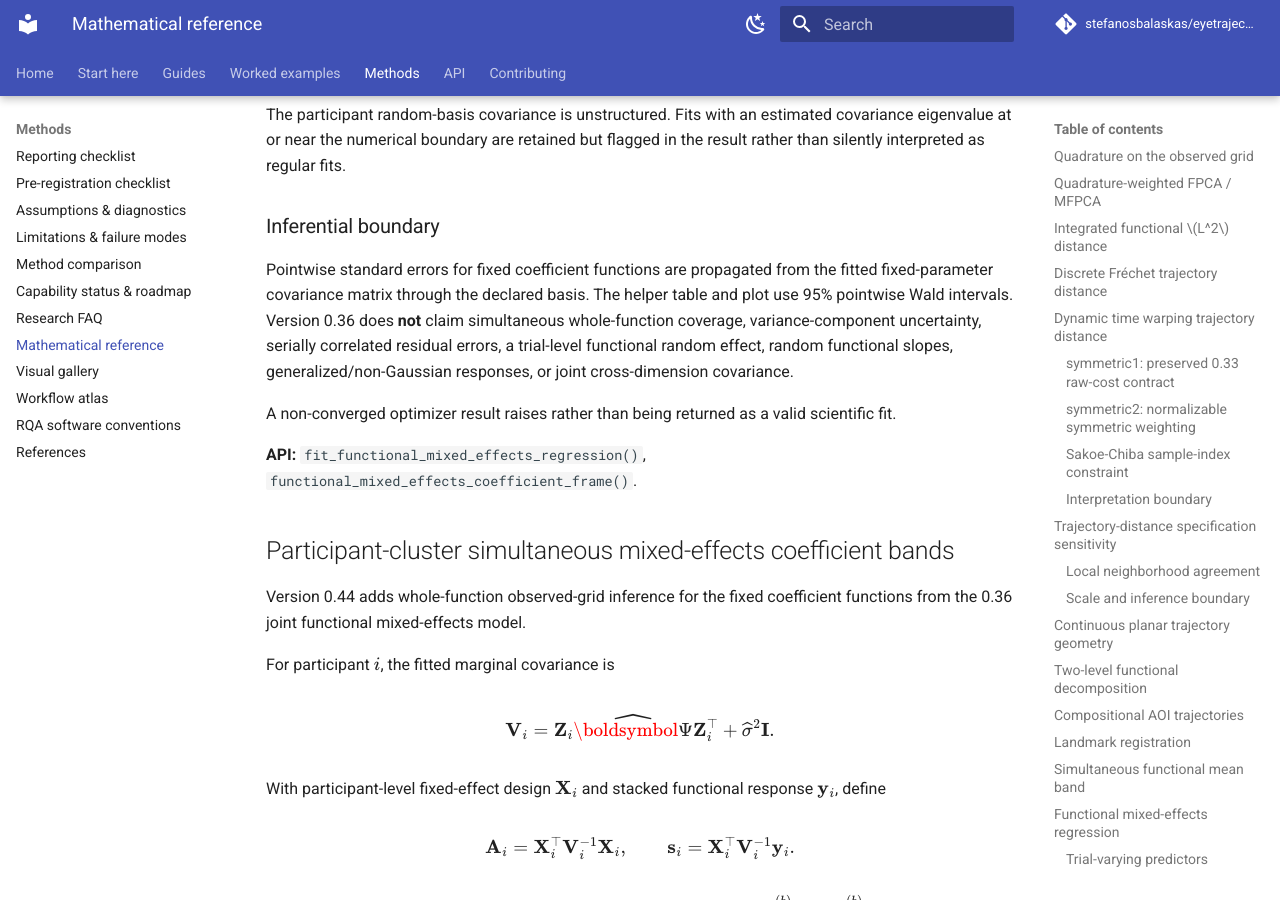
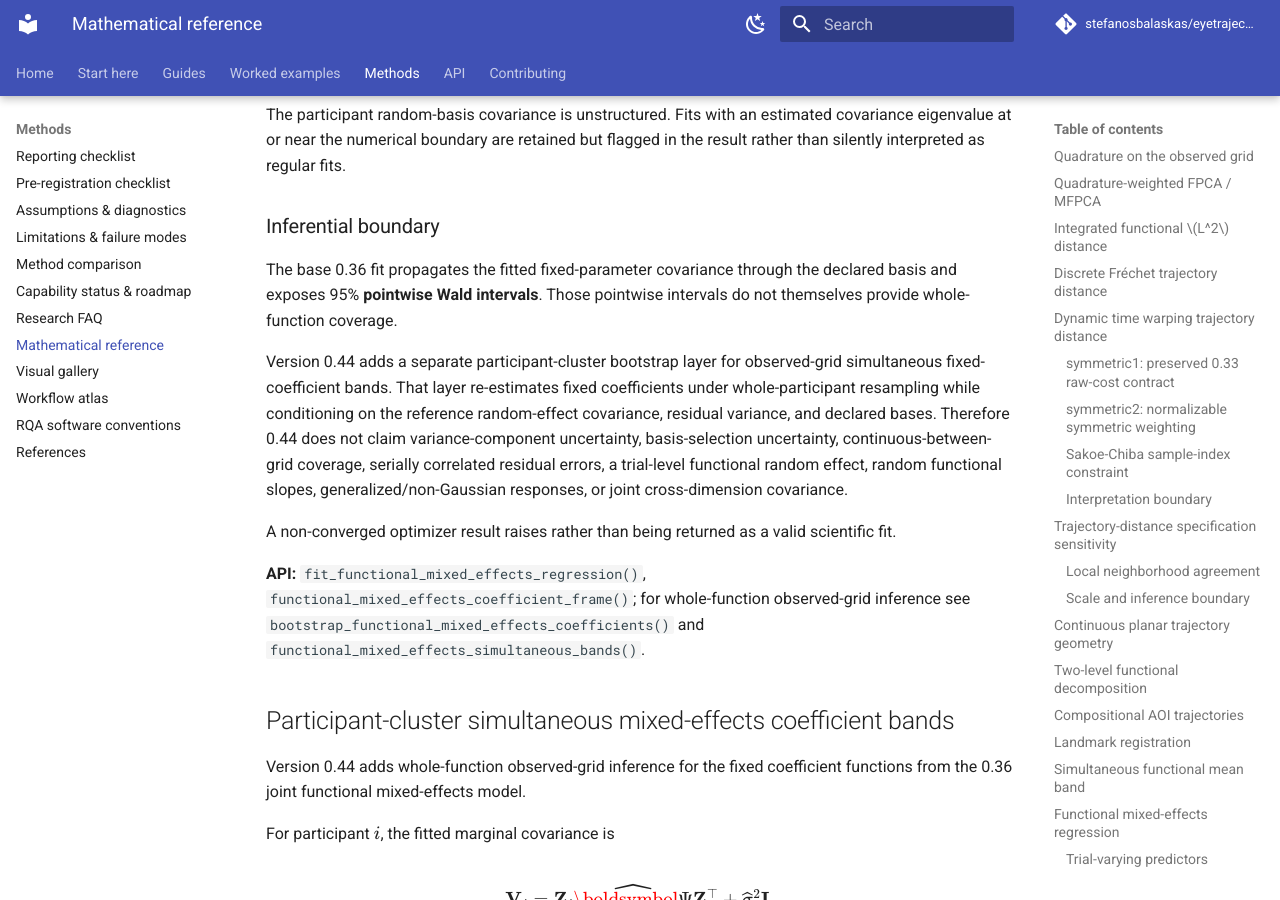
Before and after one commit to stefanosbalaskas/eyetrajectoriespy, an MkDocs documentation site: the page built from docs/methods/mathematical-reference.md, in a window 1280 px wide and 900 px high, scrolled down 10655 px. Built offline with MkDocs 1.6.1 and Material for MkDocs 9.7.7, drawn with Linux system fonts in a browser that asks for light colours; comment, search, counter and statistics services are not loaded.

Commit message:
Reconcile base mixed-effects inferential boundary with 0.44

```diff
--- a/docs/methods/mathematical-reference.md
+++ b/docs/methods/mathematical-reference.md
@@ -630,19 +630,27 @@ but flagged in the result rather than silently interpreted as regular fits.
 
 ### Inferential boundary
 
-Pointwise standard errors for fixed coefficient functions are propagated from
-the fitted fixed-parameter covariance matrix through the declared basis.
-The helper table and plot use 95% pointwise Wald intervals. Version 0.36 does
-**not** claim simultaneous whole-function coverage, variance-component
-uncertainty, serially correlated residual errors, a trial-level functional
-random effect, random functional slopes, generalized/non-Gaussian responses,
-or joint cross-dimension covariance.
+The base 0.36 fit propagates the fitted fixed-parameter covariance through the
+declared basis and exposes 95% **pointwise Wald intervals**. Those pointwise
+intervals do not themselves provide whole-function coverage.
+
+Version 0.44 adds a separate participant-cluster bootstrap layer for
+observed-grid simultaneous fixed-coefficient bands. That layer re-estimates
+fixed coefficients under whole-participant resampling while conditioning on the
+reference random-effect covariance, residual variance, and declared bases.
+Therefore 0.44 does not claim variance-component uncertainty, basis-selection
+uncertainty, continuous-between-grid coverage, serially correlated residual
+errors, a trial-level functional random effect, random functional slopes,
+generalized/non-Gaussian responses, or joint cross-dimension covariance.
 
 A non-converged optimizer result raises rather than being returned as a valid
 scientific fit.
 
 **API:** `fit_functional_mixed_effects_regression()`,
-`functional_mixed_effects_coefficient_frame()`.
+`functional_mixed_effects_coefficient_frame()`;
+for whole-function observed-grid inference see
+`bootstrap_functional_mixed_effects_coefficients()` and
+`functional_mixed_effects_simultaneous_bands()`.
 
 ## Participant-cluster simultaneous mixed-effects coefficient bands { #functional-mixed-effects-simultaneous }
 
```
